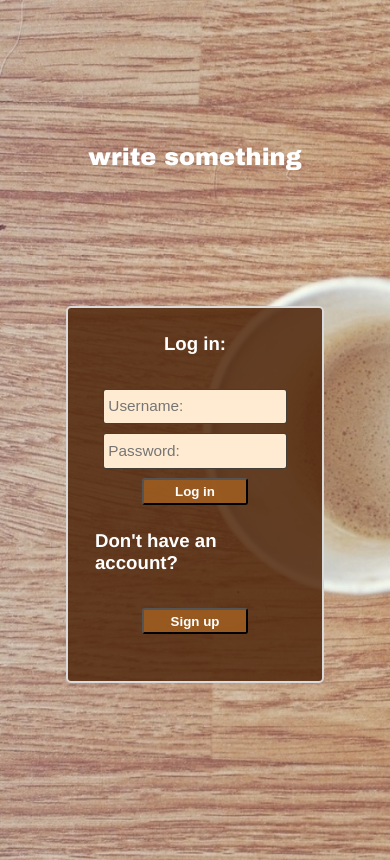
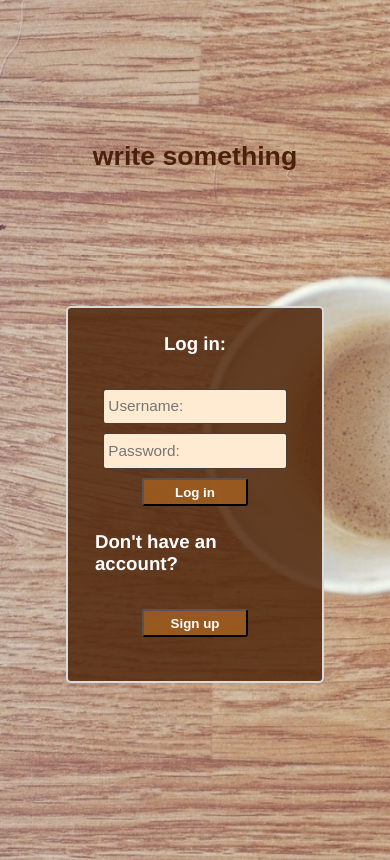
Before and after one commit to alexnmc/write-something, a React (Create React App) app in the folder client/: page / in a window 390 px wide. Built offline with nearby package versions, Linux system fonts and the light colour scheme.

Commit message:
responsive design

```diff
--- a/client/src/style.css
+++ b/client/src/style.css
@@ -342,7 +342,7 @@ h3{
 
     .loginButton{
        width:80pt;
-       height:20pt;
+       height:21pt;
        font-size:10pt;
        margin-top:7pt;
        border-radius: 3px;
@@ -363,9 +363,12 @@ h3{
     }
 
    .mainH1{
-       font-size: 18pt;
+       font-size: 20pt;
        margin:auto;
-       position:relative
+       position:relative;
+       font-family: 'arial';
+       color: rgb(75, 33, 9);
+       font-weight: bolder;
    }
 
 
@@ -480,6 +483,7 @@ h3{
     }
 
     .deleteButton{
-        font-size: 8pt;
+        font-size: 7pt;
+        font-weight: bolder;
     }
 }
```
